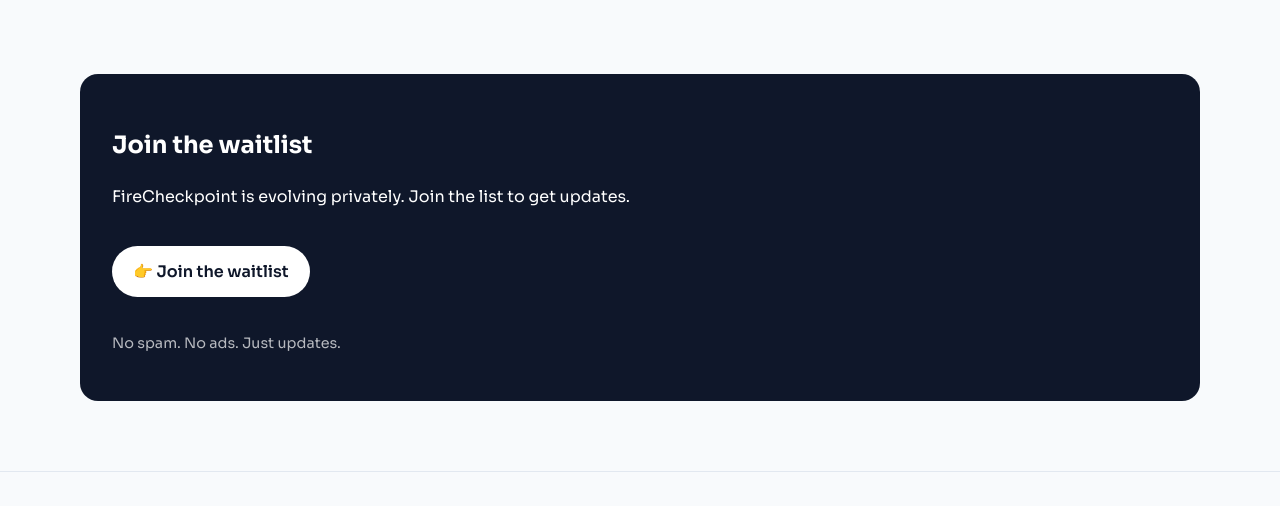
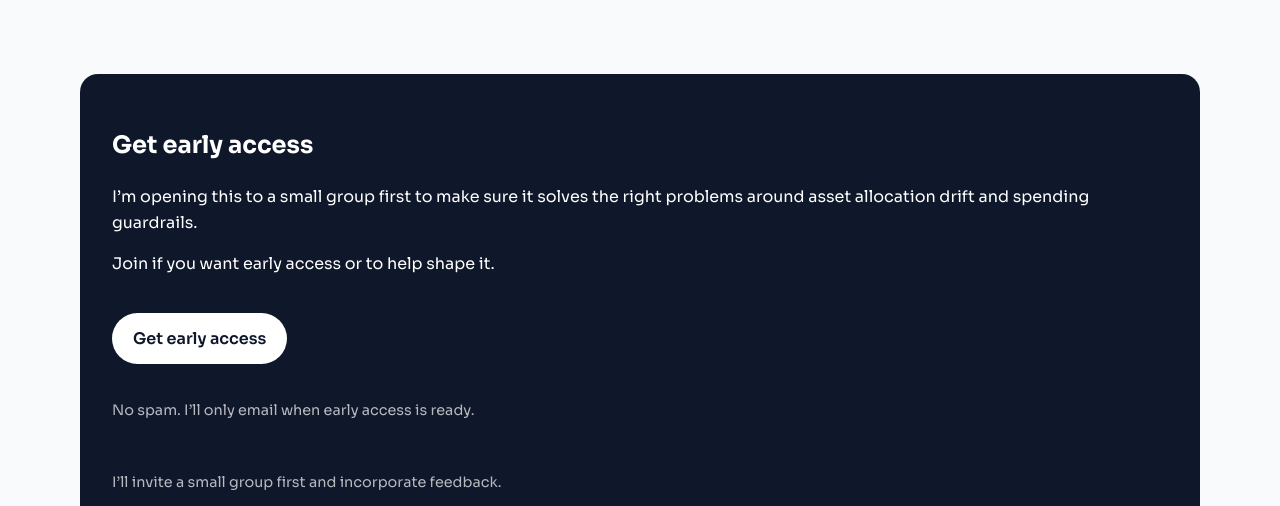
Before and after one commit to mintharaGaming13/fire-app-marketing, a plain HTML site: page index.html in a window 1280 px wide. Shown: the part 7990-8496 px from the top of the page. Drawn offline with Linux system fonts and the light colour scheme.

Commit message:
Refine message

```diff
--- a/index.html
+++ b/index.html
@@ -303,13 +303,15 @@
     <section id="waitlist" class="waitlist container">
       <div class="waitlist-card reveal">
         <div>
-          <h2>Join the waitlist</h2>
-          <p>FireCheckpoint is evolving privately. Join the list to get updates.</p>
+          <h2>Get early access</h2>
+          <p>I’m opening this to a small group first to make sure it solves the right problems around asset allocation drift and spending guardrails.</p>
+          <p>Join if you want early access or to help shape it.</p>
         </div>
         <div class="waitlist-form">
-          <a class="button" href="https://docs.google.com/forms/d/e/1FAIpQLSdpdU-2FUKzj0MQAaJ0MAoxxzWuCwVU0WhvBHQ4wx9AxQd_IA/viewform?usp=publish-editor" target="_blank" rel="noopener">👉 Join the waitlist</a>
+          <a class="button" href="https://docs.google.com/forms/d/e/1FAIpQLSdpdU-2FUKzj0MQAaJ0MAoxxzWuCwVU0WhvBHQ4wx9AxQd_IA/viewform?usp=publish-editor" target="_blank" rel="noopener">Get early access</a>
         </div>
-        <p class="fine">No spam. No ads. Just updates.</p>
+        <p class="fine">No spam. I’ll only email when early access is ready.</p>
+        <p class="fine">I’ll invite a small group first and incorporate feedback.</p>
       </div>
     </section>
 
```
